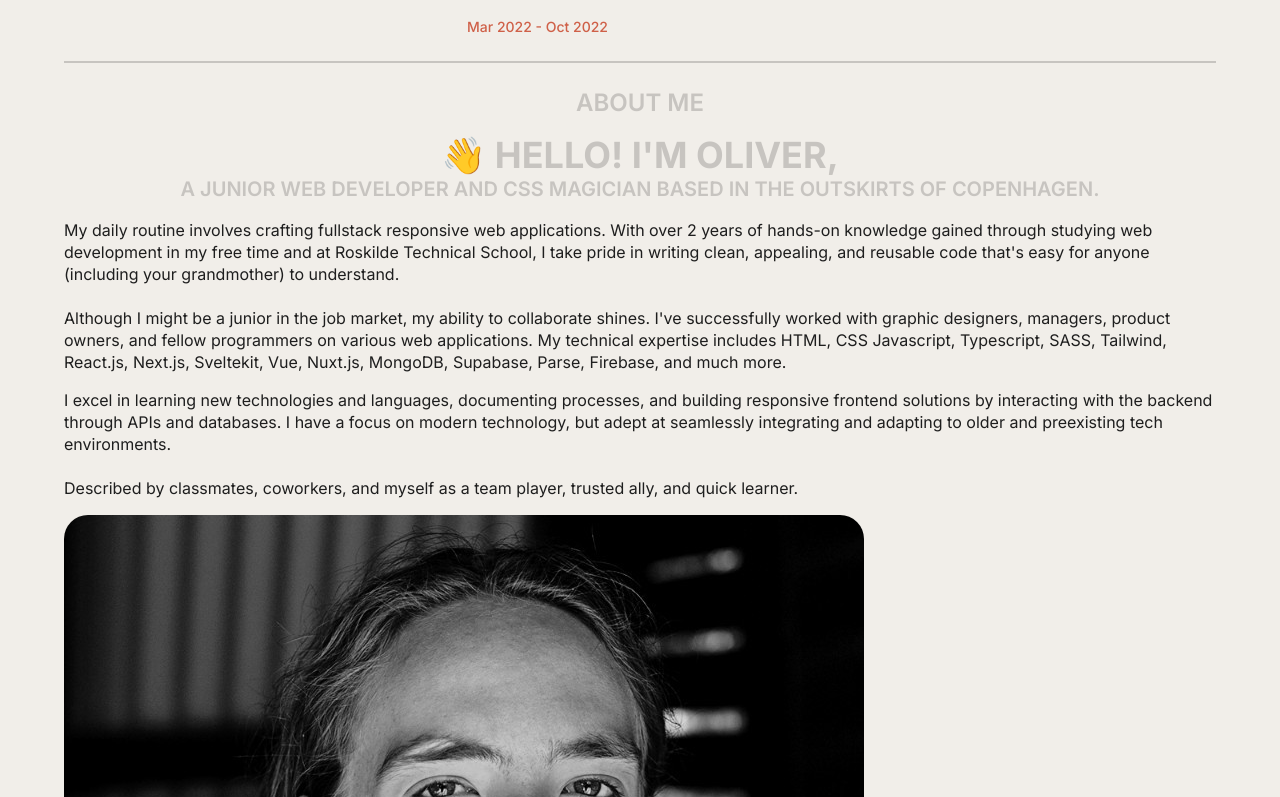
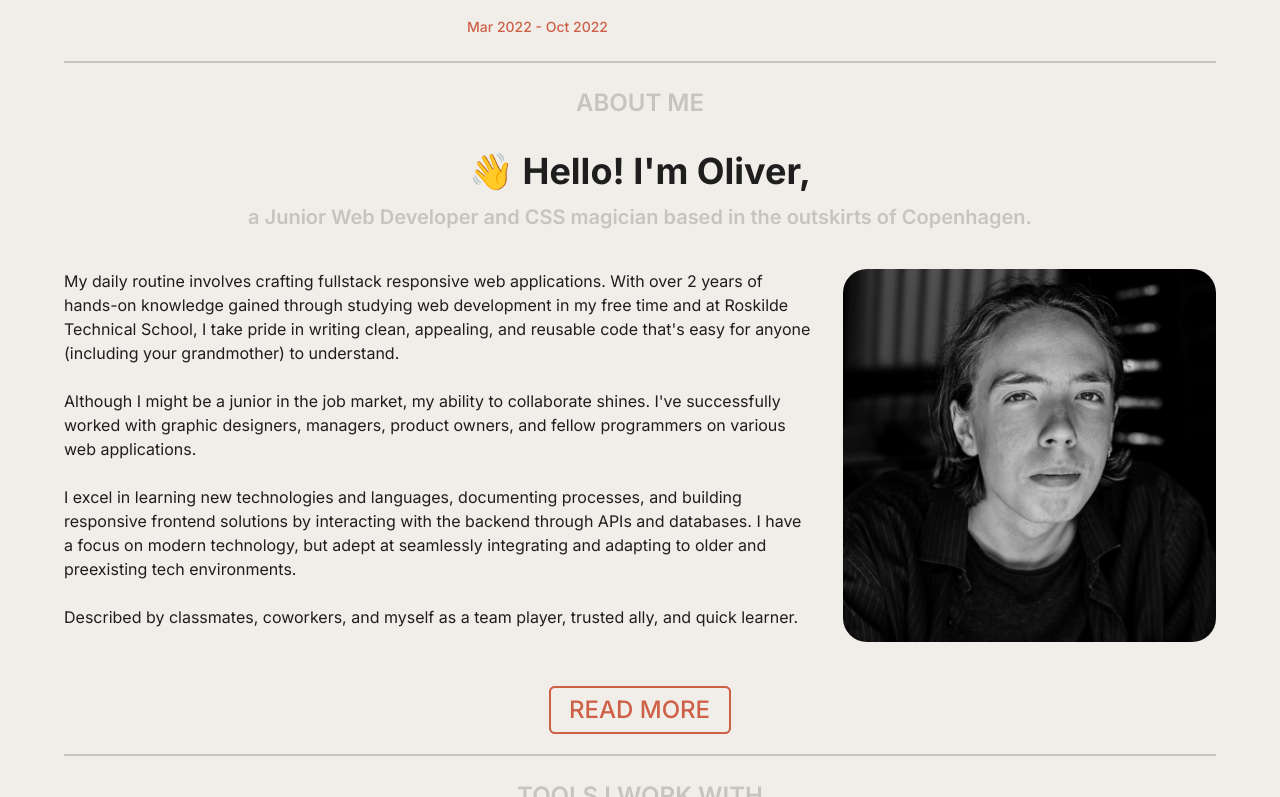
Before and after one commit to orindholt/portfolio-svelte, a SvelteKit app: page / in a window 1280 px wide. Shown: the part 1623-2420 px from the top of the page. Built offline with nearby package versions, Linux system fonts and the light colour scheme; grey boxes are pictures that could not be loaded.

Commit message:
Fix about section UI

```diff
--- a/src/routes/+page.svelte
+++ b/src/routes/+page.svelte
@@ -49,13 +49,13 @@
 		</ul>
 	</div>
 </Section>
-<Section title="About me" id="bio" class="space-y-4">
-	<h3 class="font-semibold text-center text-xl">
-		<span class="text-4xl font-bold">👋 Hello! I'm Oliver,</span><br /> a Junior Web Developer and CSS
-		magician based in the outskirts of Copenhagen.
+<Section title="About me" id="bio" class="space-y-8">
+	<h3 class="font-semibold text-center text-xl !leading-loose normal-case">
+		<span class="text-4xl font-bold text-black">👋 Hello! I'm Oliver,</span><br /> a Junior Web Developer
+		and CSS magician based in the outskirts of Copenhagen.
 	</h3>
-	<div class="space-y-4 leading-snug">
-		<p>
+	<div class="flex gap-8">
+		<p class="flex-2">
 			My daily routine involves crafting fullstack responsive web applications. With over 2 years of
 			hands-on knowledge gained through studying web development in my free time and at Roskilde
 			Technical School, I take pride in writing clean, appealing, and reusable code that's easy for
@@ -63,11 +63,8 @@
 
 			Although I might be a junior in the job market, my ability to collaborate shines. I've
 			successfully worked with graphic designers, managers, product owners, and fellow programmers
-			on various web applications. My technical expertise includes HTML, CSS Javascript, Typescript,
-			SASS, Tailwind, React.js, Next.js, Sveltekit, Vue, Nuxt.js, MongoDB, Supabase, Parse,
-			Firebase, and much more.
-		</p>
-		<p>
+			on various web applications.<br /><br />
+
 			I excel in learning new technologies and languages, documenting processes, and building
 			responsive frontend solutions by interacting with the backend through APIs and databases. I
 			have a focus on modern technology, but adept at seamlessly integrating and adapting to older
```
